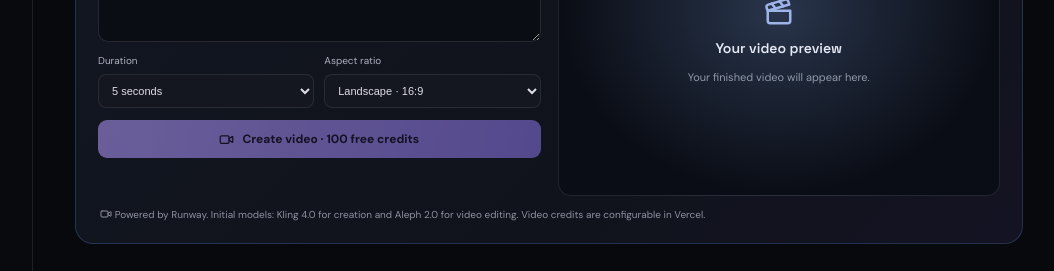
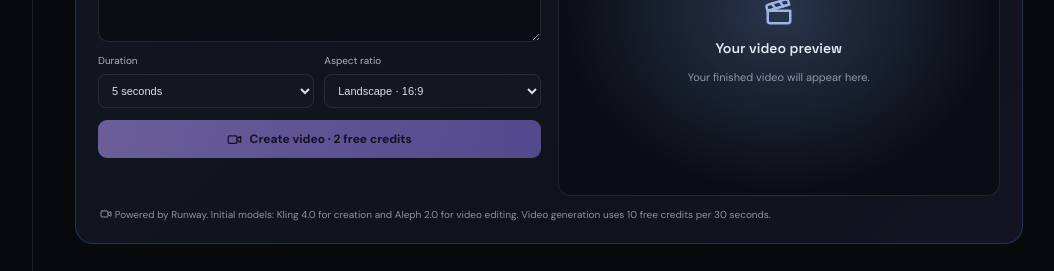
Before and after one commit to marceloaugustolealtst-source/Veyra-AI, a Next.js app: page / in a window 1280 px wide. Shown: the part 1280-1551 px from the top of the page, without its empty margins (215-1269 px from the left). Built offline with nearby package versions, Linux system fonts and the light colour scheme; no server answers.

Commit message:
Show free video credit pricing in studio

```diff
--- a/app/components/video-studio.tsx
+++ b/app/components/video-studio.tsx
@@ -163,7 +163,7 @@ export default function VideoStudio({ onCreditsChange, onCreated }: { onCreditsC
   }
 
   const editing = mode === "video_edit";
-  const cost = duration * (editing ? 36 : 20);
+  const cost = Math.max(1, Math.ceil((duration * 10) / 30));
   return (
     <section className="video-studio" id="video-studio">
       <div className="section-head video-section-head">
@@ -195,7 +195,7 @@ export default function VideoStudio({ onCreditsChange, onCreated }: { onCreditsC
           {videoUrl ? <video src={videoUrl} controls playsInline /> : <div className="video-preview-empty">{busy ? <LoaderCircle size={28} className="video-spinner"/> : <Clapperboard size={30}/>}<strong>{busy ? "Creating your video" : "Your video preview"}</strong><span>{busy ? "Veyra is working on your creative direction." : "Your finished video will appear here."}</span></div>}
         </div>
       </div>
-      <p className="notice"><Video size={12} style={{display:"inline",verticalAlign:"-2px"}}/> Powered by Runway. Initial models: Kling 4.0 for creation and Aleph 2.0 for video editing. Video credits are configurable in Vercel.</p>
+      <p className="notice"><Video size={12} style={{display:"inline",verticalAlign:"-2px"}}/> Powered by Runway. Initial models: Kling 4.0 for creation and Aleph 2.0 for video editing. Video generation uses 10 free credits per 30 seconds.</p>
     </section>
   );
 }
```
